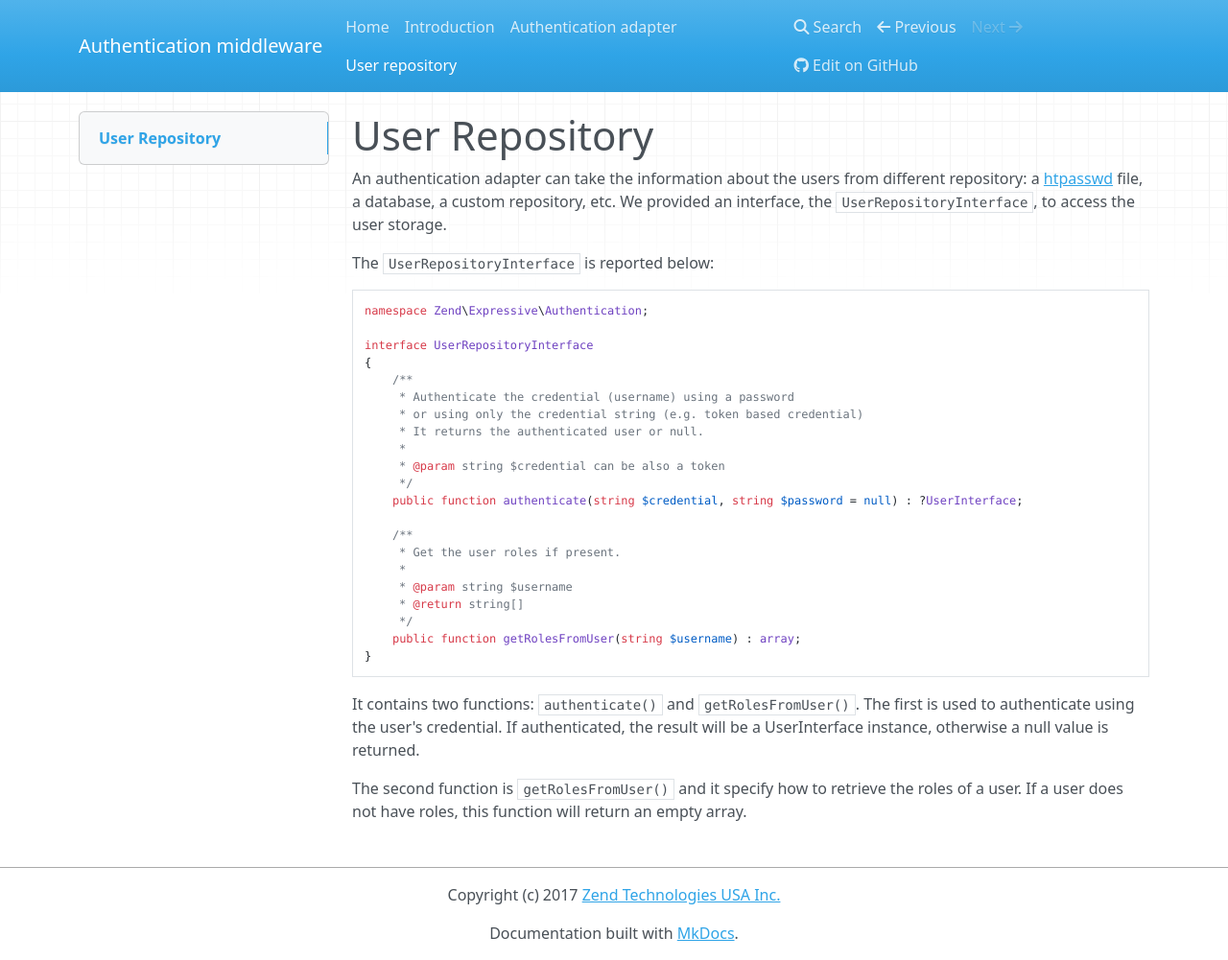
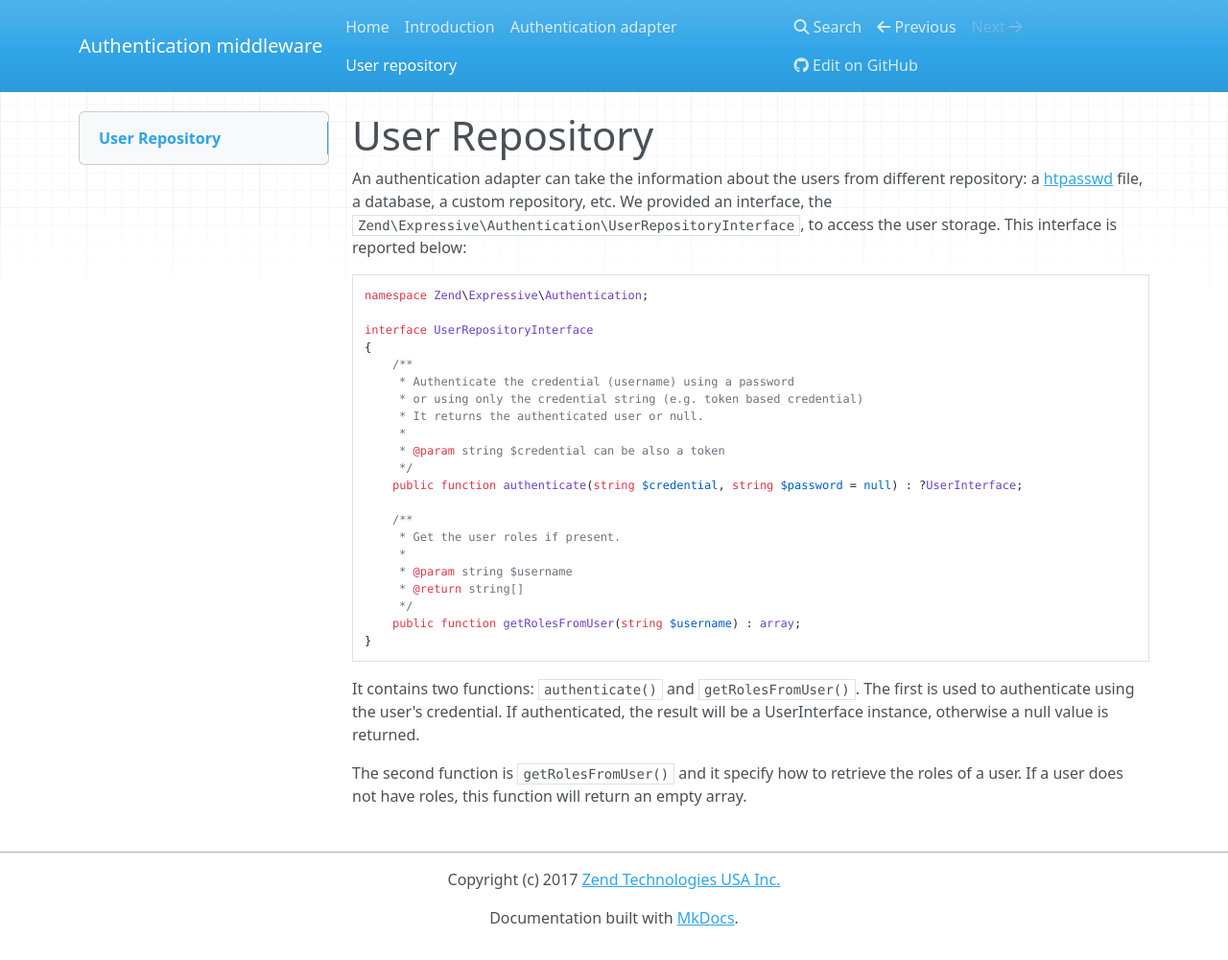
Before and after one commit to zendframework/zend-expressive-authentication, an MkDocs documentation site: the page built from docs/book/user-repository.md, in a window 1280 px wide and 1001 px high. Shown: the whole window at 96% size. Built offline with MkDocs 1.6.1, drawn with Linux system fonts in a browser that asks for light colours; nearby versions of some CDN libraries; old or Windows-style settings are respelled for this version of MkDocs.

Commit message:
Added the full namespace to interfaces

````diff
--- a/docs/book/user-repository.md
+++ b/docs/book/user-repository.md
@@ -3,9 +3,8 @@
 An authentication adapter can take the information about the users from
 different repository: a [htpasswd](https://httpd.apache.org/docs/current/programs/htpasswd.html)
 file, a database, a custom repository, etc. We provided an interface, the
-`UserRepositoryInterface`, to access the user storage.
-
-The `UserRepositoryInterface` is reported below:
+`Zend\Expressive\Authentication\UserRepositoryInterface`, to access the user
+storage. This interface is reported below:
 
 ```php
 namespace Zend\Expressive\Authentication;
````
Also changed, not shown: docs/book/auth-adapter.md (+2 -1 lines), docs/book/intro.md (+1 -1 lines).
